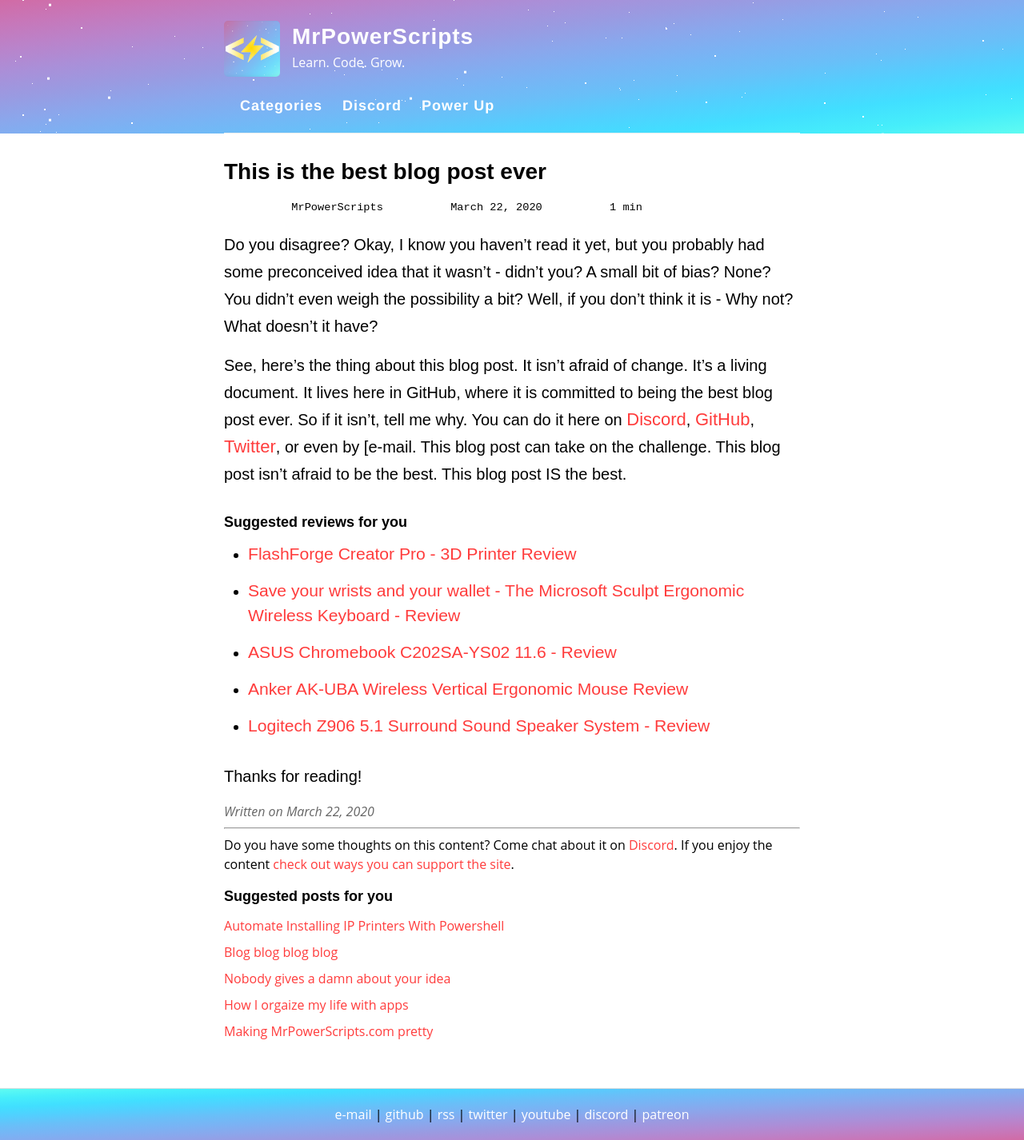
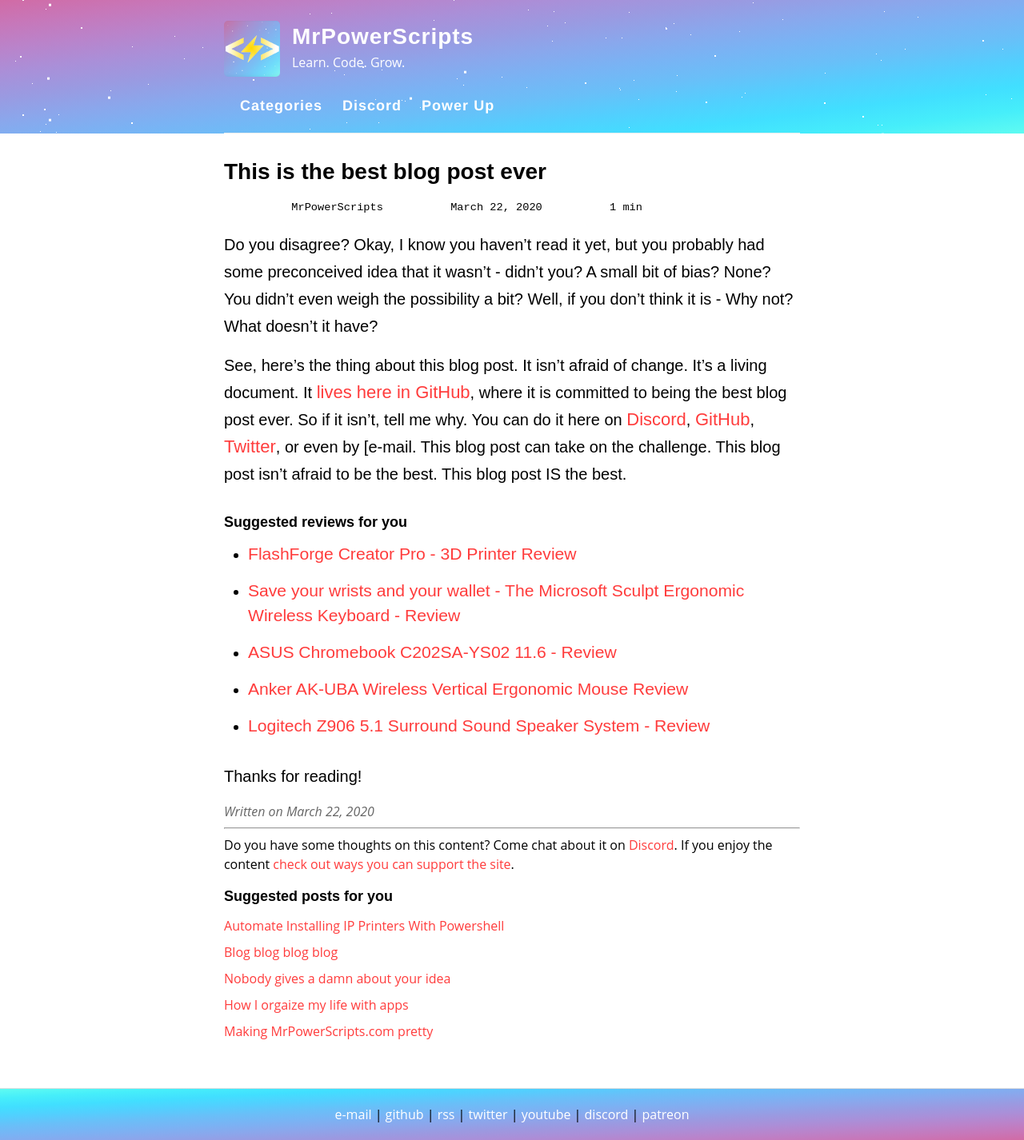
Before and after one commit to MrPowerScripts/MrPowerScripts.com, a Jekyll site: the page built from _posts/2020-03-22-best-blog-post-ever.md, in a window 1280 px wide. Shown: the whole page at 80% size. Built offline with Jekyll 4.4.1, drawn with Linux system fonts in a browser that asks for light colours; a script that is not in the unit is left out; some of the changed lines change nothing that is shown.

Commit message:
meta link

```diff
--- a/_posts/2020-03-22-best-blog-post-ever.md
+++ b/_posts/2020-03-22-best-blog-post-ever.md
@@ -9,6 +9,6 @@
 
 Do you disagree? Okay, I know you haven't read it yet, but you probably had some preconceived idea that it wasn't - didn't you? A small bit of bias? None? You didn't even weigh the possibility a bit? Well, if you don't think it is - Why not? What doesn't it have?
 
-See, here's the thing about this blog post. It isn't afraid of change. It's a living document. It lives here in GitHub, where it is committed to being the best blog post ever. So if it isn't, tell me why. You can do it here on [Discord](http://bit.ly/mrps-discord), [GitHub](https://github.com/MrPowerScripts/MrPowerScripts.com/issues), [Twitter](https://twitter.com/MrPowerScripts), or even by [e-mail[](mailto:playingwithpowershell@gmail.com). This blog post can take on the challenge. This blog post isn't afraid to be the best. This blog post IS the best.
+See, here's the thing about this blog post. It isn't afraid of change. It's a living document. It [lives here in GitHub](https://github.com/MrPowerScripts/MrPowerScripts.com/blob/master/_posts/2020-03-22-best-blog-post-ever.md), where it is committed to being the best blog post ever. So if it isn't, tell me why. You can do it here on [Discord](http://bit.ly/mrps-discord), [GitHub](https://github.com/MrPowerScripts/MrPowerScripts.com/issues), [Twitter](https://twitter.com/MrPowerScripts), or even by [e-mail[](mailto:playingwithpowershell@gmail.com). This blog post can take on the challenge. This blog post isn't afraid to be the best. This blog post IS the best.
 
 Thanks for reading!
```
